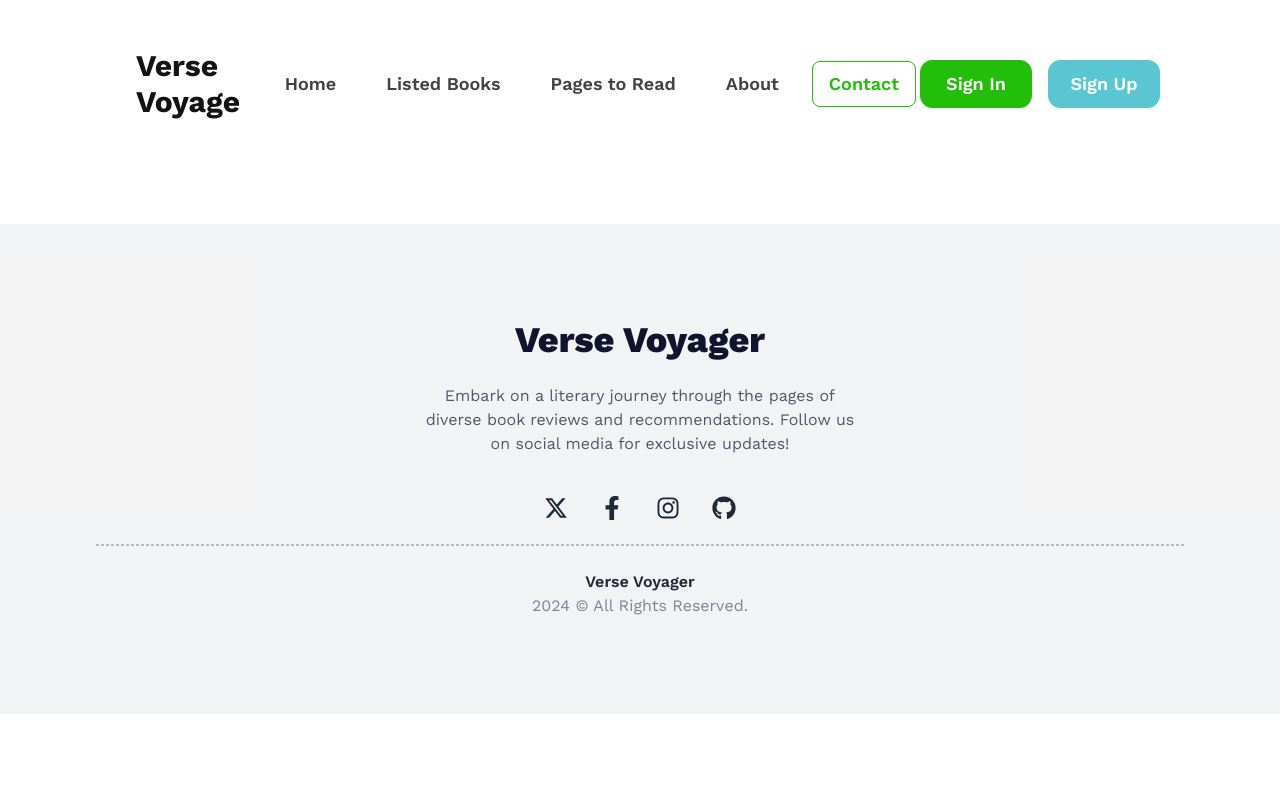
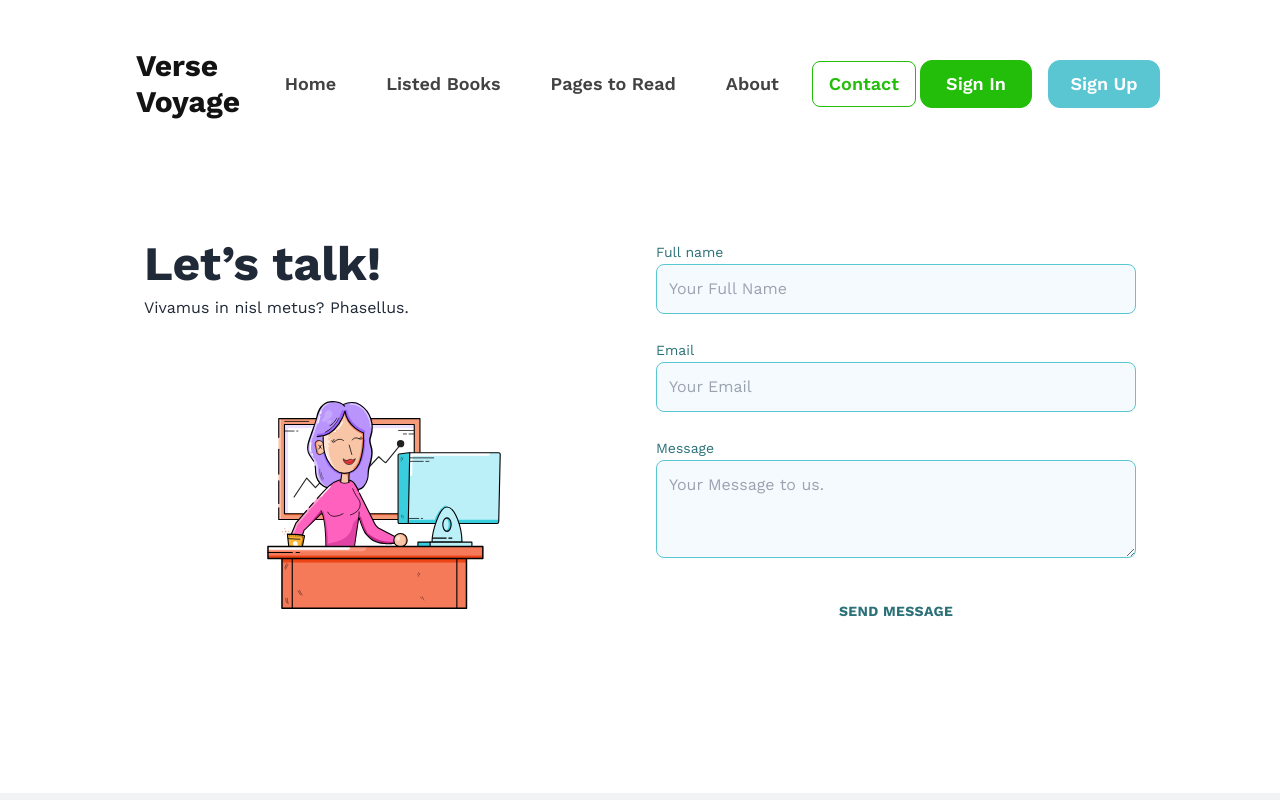
Before and after one commit to nazmul-nhb/verse-voyage, a React (Vite) app: page /contact in a window 1280 px wide. Shown: the top 800 px of the page. Built offline with nearby package versions, Linux system fonts and the light colour scheme; a web font is replaced by a local one.

Commit message:
created contact page, need more functionalities

```diff
--- a/src/pages/Contact/Contact.jsx
+++ b/src/pages/Contact/Contact.jsx
@@ -1,8 +1,42 @@
+import contactDoodle from '../../assets/doodle.svg'
 
 const Contact = () => {
+
     return (
-        <div>
-
+        <div className="mx-4 my-4 md:my-12 grid grid-cols-1 gap-8 px-8 py-16 rounded-2xl md:grid-cols-2 md:px-12 lg:px-16 xl:px-32 dark:bg-gray-100 dark:text-gray-800">
+            <div className="flex flex-col justify-between">
+                <div className="space-y-2">
+                    <h2 className="text-4xl font-bold leading-tight lg:text-5xl">Let&rsquo;s talk!</h2>
+                    <div className="dark:text-gray-600">Vivamus in nisl metus? Phasellus.</div>
+                </div>
+                <img src={contactDoodle} alt="Contact Us" className="p-6 h-52 md:h-64" />
+            </div>
+            <form className="text-[#2b7178] space-y-6">
+                <div className=''>
+                    <label className="text-sm">Full name</label>
+                    <input required id="name" type="text" placeholder="Your Full Name" className="border border-[#59C6D2] rounded-lg focus:outline-0 w-full p-3 bg-[#328eff0c] focus:bg-[#328EFF26] transition duration-500" />
+                </div>
+                <div>
+                    <label className="text-sm">Email</label>
+                    <input required id="email" type="email" placeholder="Your Email" className="border border-[#59C6D2] rounded-lg focus:outline-0 w-full p-3 bg-[#328eff0c] focus:bg-[#328EFF26] transition duration-500" />
+                </div>
+                <div>
+                    <label className="text-sm">Message</label>
+                    <textarea required id="message" rows="3" placeholder="Your Message to us." className="border border-[#59C6D2] rounded-lg focus:outline-0 w-full p-3 bg-[#328eff0c] focus:bg-[#328EFF26] transition duration-500"></textarea>
+                </div>
+                <button type="submit" className="w-full p-3 text-sm font-bold tracking-wide uppercase rounded dark:bg-violet-600 dark:text-gray-50" onClick={() => document.getElementById('my_modal_1').showModal()}>Send Message</button>
+                <dialog id="my_modal_1" className="modal">
+                    <div className="modal-box flex flex-col items-center justify-center">
+                        <h3 className="font-bold text-lg">Success!</h3>
+                        <p className="py-4">Message Sent</p>
+                        <div className="modal-action">
+                            <form method="dialog">
+                                <button className="btn">Close</button>
+                            </form>
+                        </div>
+                    </div>
+                </dialog>
+            </form>
         </div>
     );
 };
--- a/src/pages/ErrorPage/ErrorPage.jsx
+++ b/src/pages/ErrorPage/ErrorPage.jsx
@@ -1,3 +1,4 @@
+import { Link } from "react-router-dom";
 
 const ErrorPage = () => {
 
```
Also changed, not shown: src/assets/doodle.svg (added).
